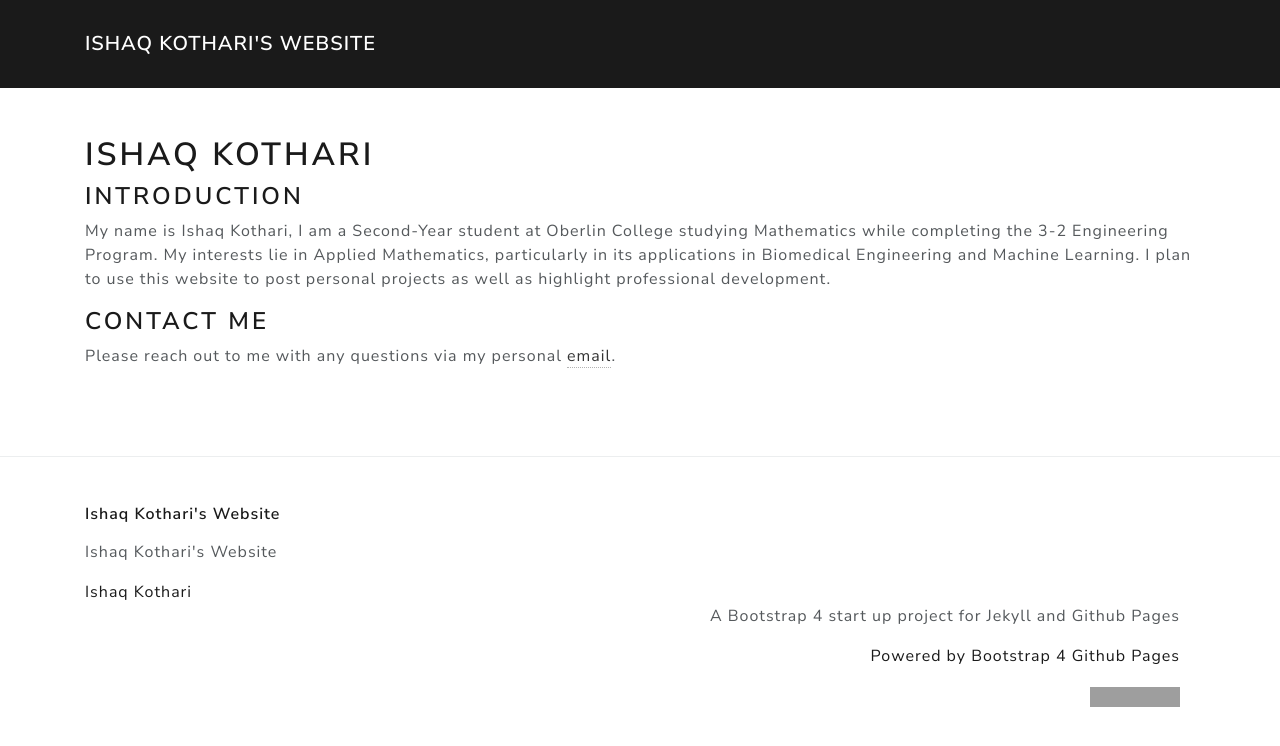
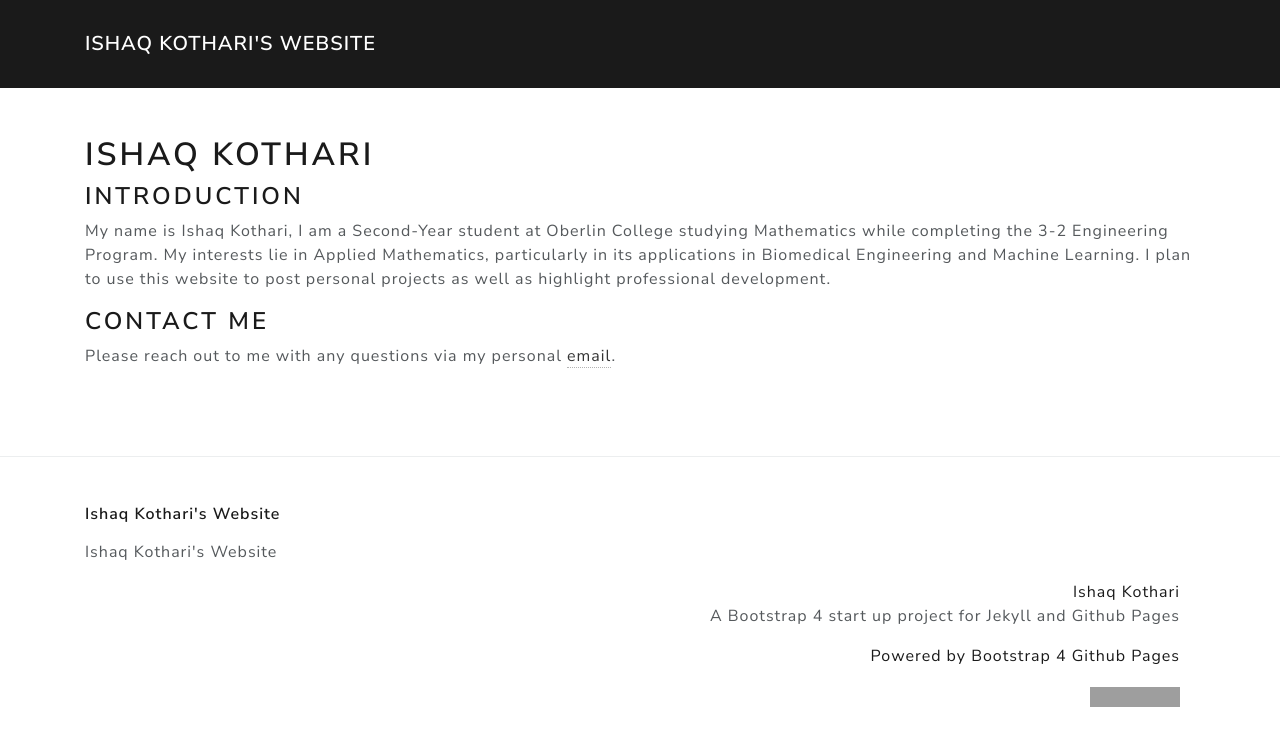
Before and after one commit to ishaqkothari/ishaqkothari.github.io, a Jekyll site: the page built from index.md, in a window 1280 px wide. Shown: the top 746 px of the page. Built offline with Jekyll 4.4.1, drawn with Linux system fonts in a browser that asks for light colours; comment, search, counter and statistics services are not loaded; grey boxes are pictures that could not be loaded.

Commit message:
Update footer.html

```diff
--- a/_includes/footer.html
+++ b/_includes/footer.html
@@ -24,12 +24,12 @@
           {%- endif -%}
         </ul>
         <div class="bod">
-        <script src="https://platform.linkedin.com/badges/js/profile.js" async defer type="text/javascript"></script>
-        <div class="badge-base LI-profile-badge" data-locale="en_US" data-size="medium" data-theme="dark" data-type="VERTICAL" data-vanity="ishaq-kothari-7980831b5" data-version="v1"><a class="badge-base__link LI-simple-link" href="https://www.linkedin.com/in/ishaq-kothari-7980831b5?trk=profile-badge">Ishaq Kothari</a></div>
       </div>
 
 
       <div class="col-sm text-right">
+        <script src="https://platform.linkedin.com/badges/js/profile.js" async defer type="text/javascript"></script>
+        <div class="badge-base LI-profile-badge" data-locale="en_US" data-size="medium" data-theme="dark" data-type="VERTICAL" data-vanity="ishaq-kothari-7980831b5" data-version="v1"><a class="badge-base__link LI-simple-link" href="https://www.linkedin.com/in/ishaq-kothari-7980831b5?trk=profile-badge">Ishaq Kothari</a></div>
         <p>{{- site.description | escape -}}</p>
 
         <p>
```
